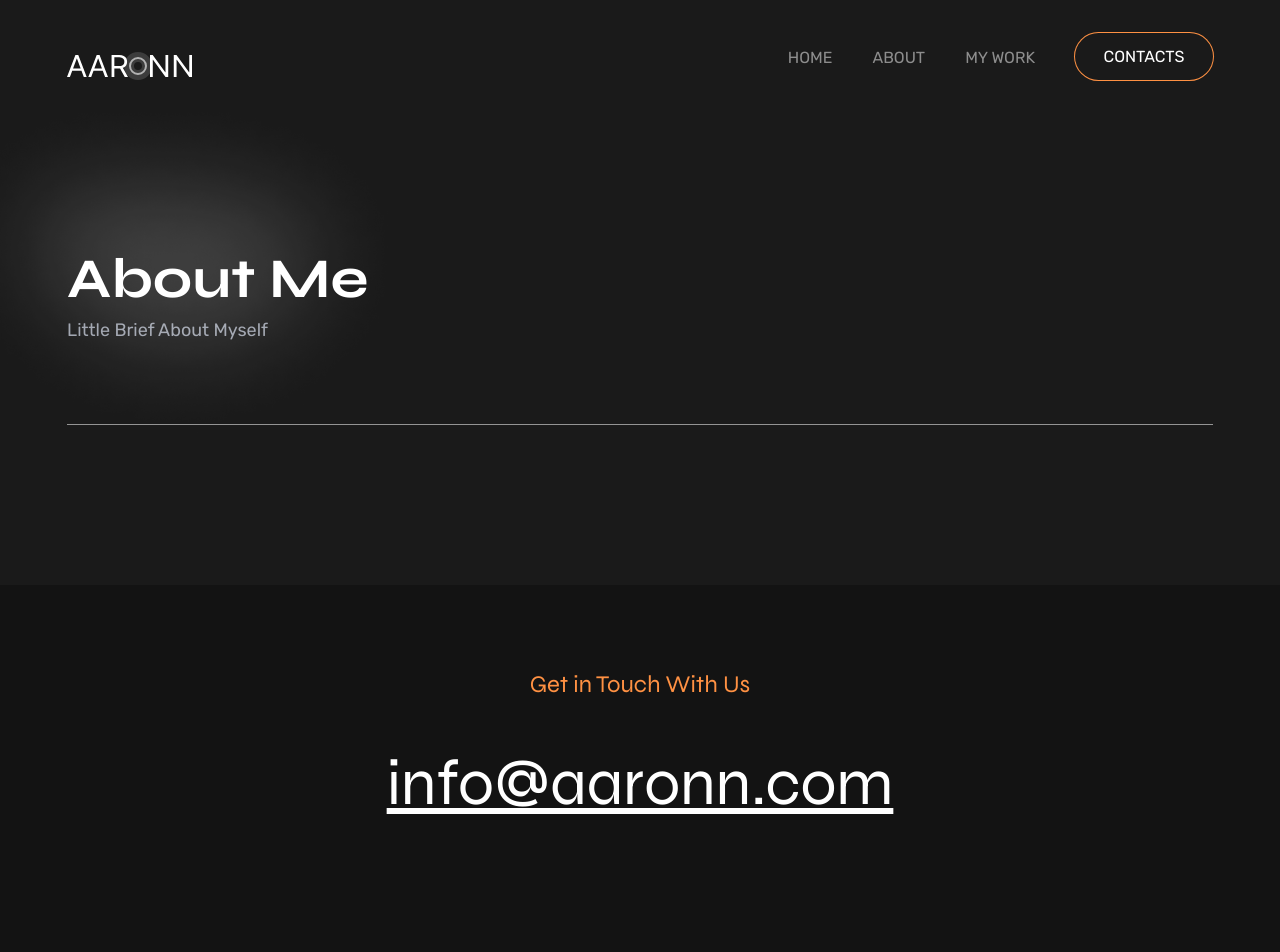
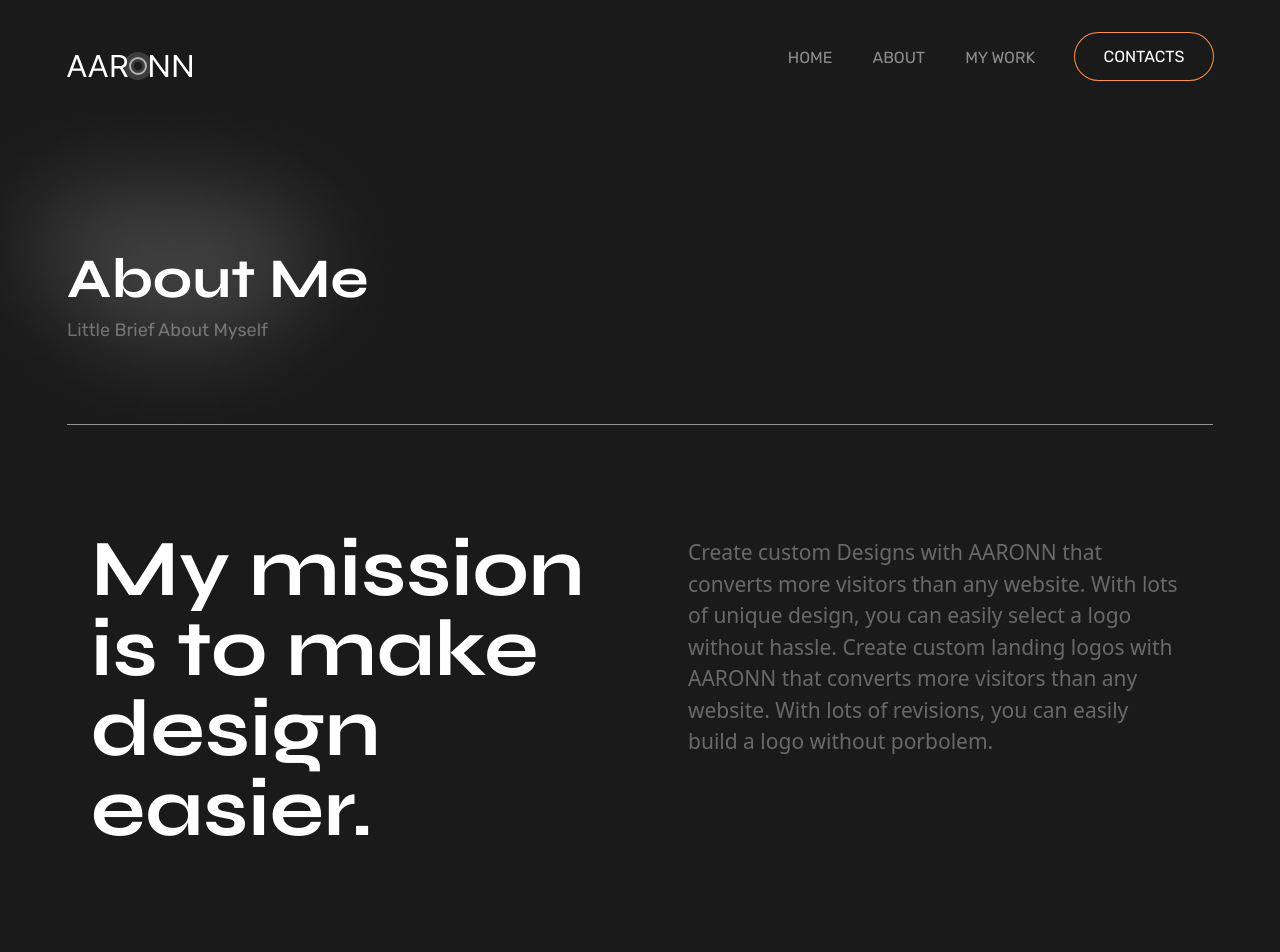
Before and after one commit to AbidHasanPiash/assessment-for-nnsel, a Next.js app: page /about in a window 1280 px wide. Shown: the top 952 px of the page. Built offline with nearby package versions, Linux system fonts and the light colour scheme.

Commit message:
Enhance About page with mission statement and updated description styling

```diff
--- a/app/about/page.tsx
+++ b/app/about/page.tsx
@@ -5,6 +5,18 @@ export default function AboutPage() {
     return (
         <div className='space-y-20 py-40'>
             <PageHead title='About Me' description='Little Brief About Myself' />
+            <div className='grid grid-cols-2 gap-20 p-6 place-content-center'>
+                <h1 className='text-[80px]'>
+                    My mission is to make design easier.
+                </h1>
+                <div className='text-[21px] p-2 text-secondary-light place-items-center w-full'>
+                    Create custom Designs with AARONN that converts more visitors
+                    than any website. With lots of unique design, you can easily
+                    select a logo without hassle. Create custom landing logos with
+                    AARONN that converts more visitors than any website. With lots
+                    of revisions, you can easily build a logo without porbolem.
+                </div>
+            </div>
         </div>
     )
 }
--- a/components/common/PageHead.tsx
+++ b/components/common/PageHead.tsx
@@ -21,7 +21,7 @@ export default function PageHead({ title, description }: PageHeadProps) {
                     />
                     <h3 className="font-bold">{title}</h3>
                 </div>
-                <p className="text-grayscale-50">{description}</p>
+                <p className="text-secondary-light">{description}</p>
             </div>
             <Separator />
         </div>
```
